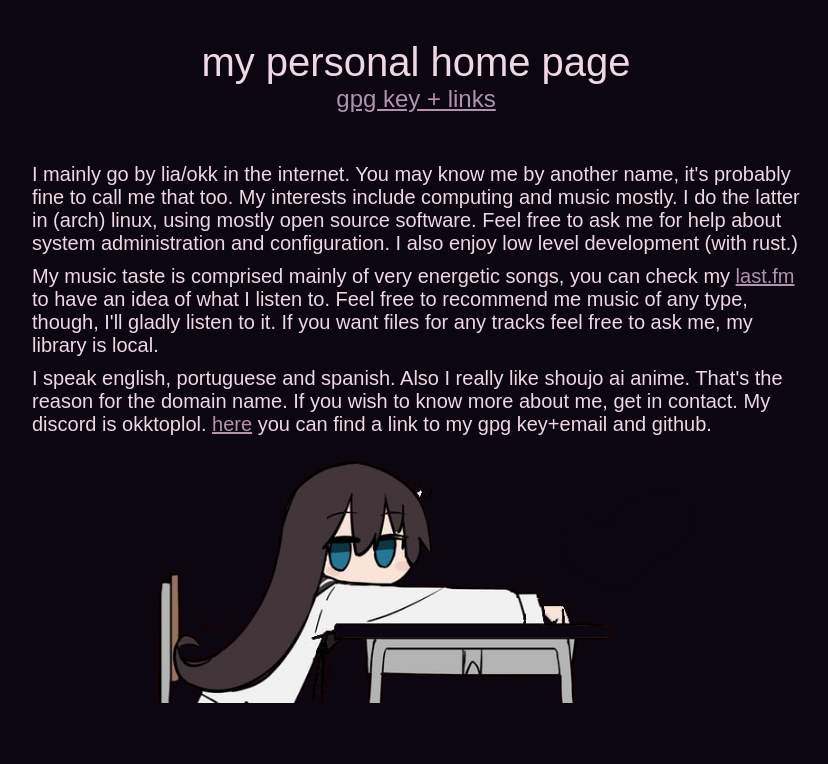
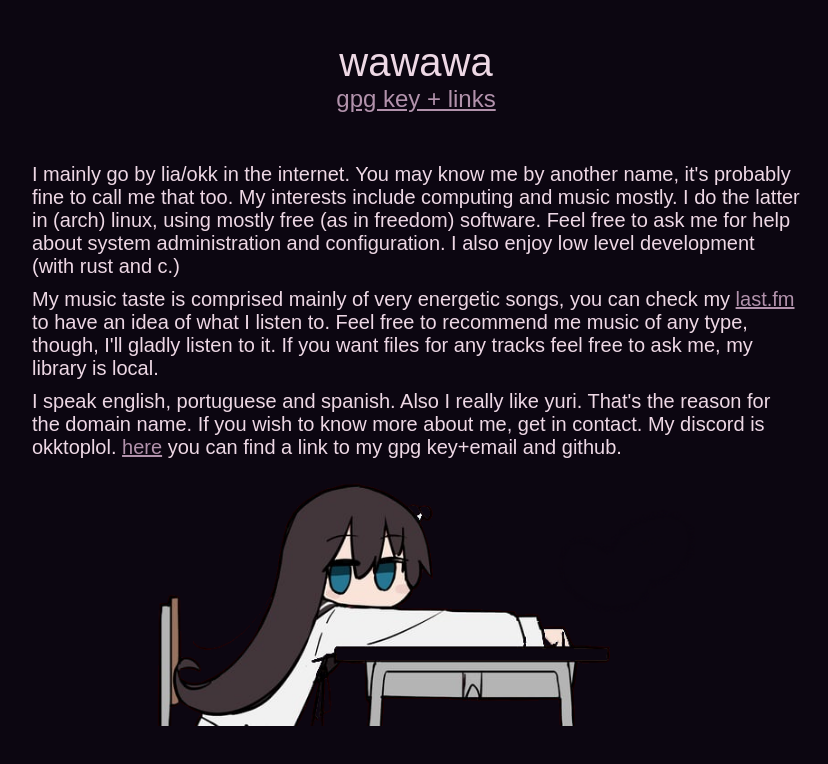
Before and after one commit to okktoplol/okktoplol.github.io, a plain HTML site: page index.html in a window 1280 px wide. Shown: the whole page, without its empty margins (224-1052 px from the left). Drawn offline with Linux system fonts and the light colour scheme.

Commit message:
Update index.html
change some stuff to make it better ig

```diff
--- a/index.html
+++ b/index.html
@@ -6,7 +6,7 @@
     </head>
     <body>
         <div class="title">
-            <span class="heading">my personal home page</span>
+            <span class="heading">wawawa</span>
 
             <div class="subheading">
                 <a href="./contact.html">gpg key + links</a>
@@ -15,8 +15,8 @@
         <div class="content index-content">
             <span>
                 I mainly go by lia/okk in the internet. You may know me by another name, it's probably fine to call me that too.
-                My interests include computing and music mostly. I do the latter in (arch) linux, using mostly open source software.
-                Feel free to ask me for help about system administration and configuration. I also enjoy low level development (with rust.)
+                My interests include computing and music mostly. I do the latter in (arch) linux, using mostly free (as in freedom) software.
+                Feel free to ask me for help about system administration and configuration. I also enjoy low level development (with rust and c.)
             </span>
             <span>
                 My music taste is comprised mainly of very energetic songs, you can check my <a href="https://www.last.fm/user/okklol">last.fm</a>
@@ -24,7 +24,7 @@
                 If you want files for any tracks feel free to ask me, my library is local.
             </span>
             <span>
-                I speak english, portuguese and spanish. Also I really like shoujo ai anime. That's the reason for the domain name.
+                I speak english, portuguese and spanish. Also I really like yuri. That's the reason for the domain name.
                 If you wish to know more about me, get in contact. My discord is okktoplol. <a href="./contact.html">here</a> you can find a link
                 to my gpg key+email and github.
             </span>
```
